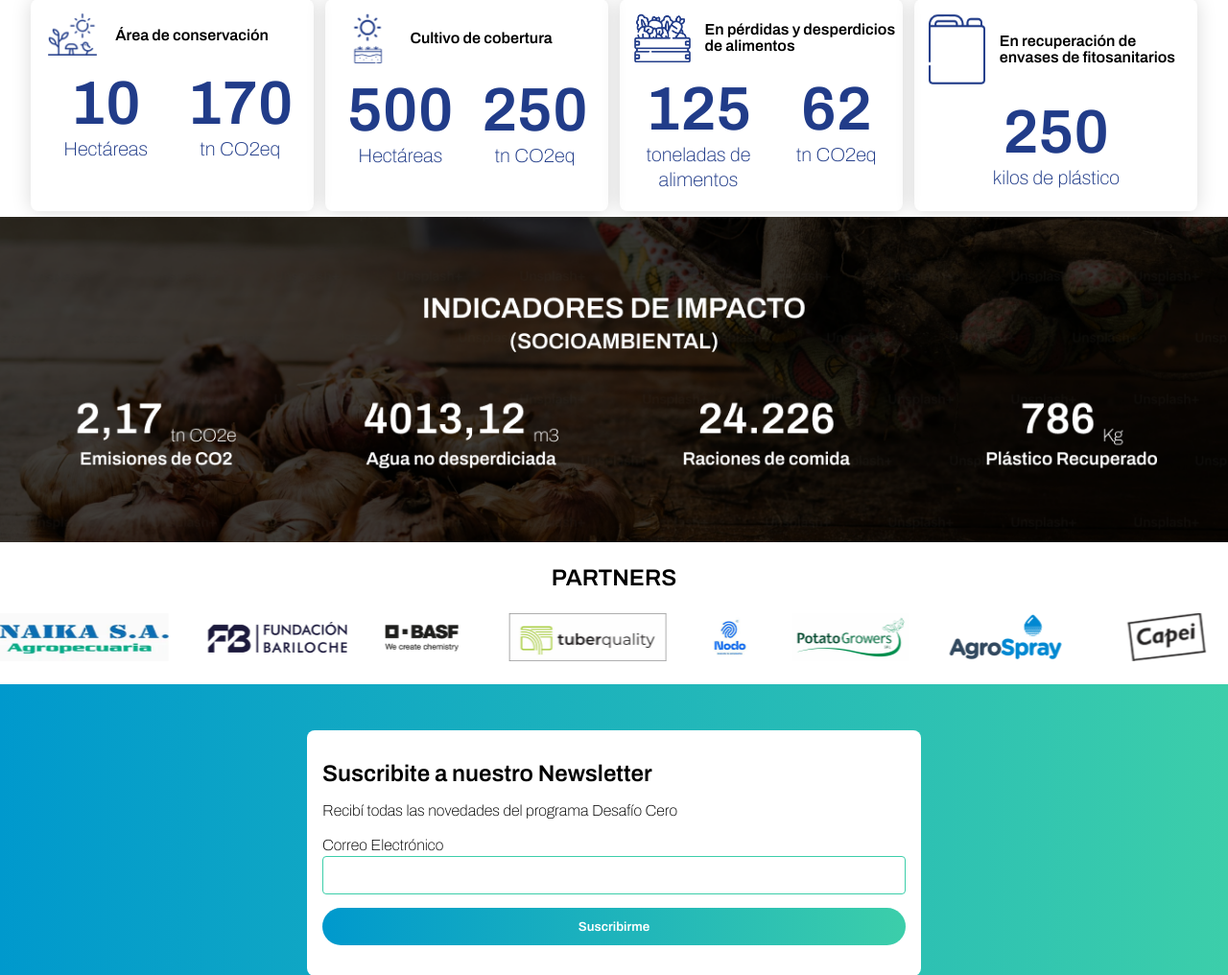
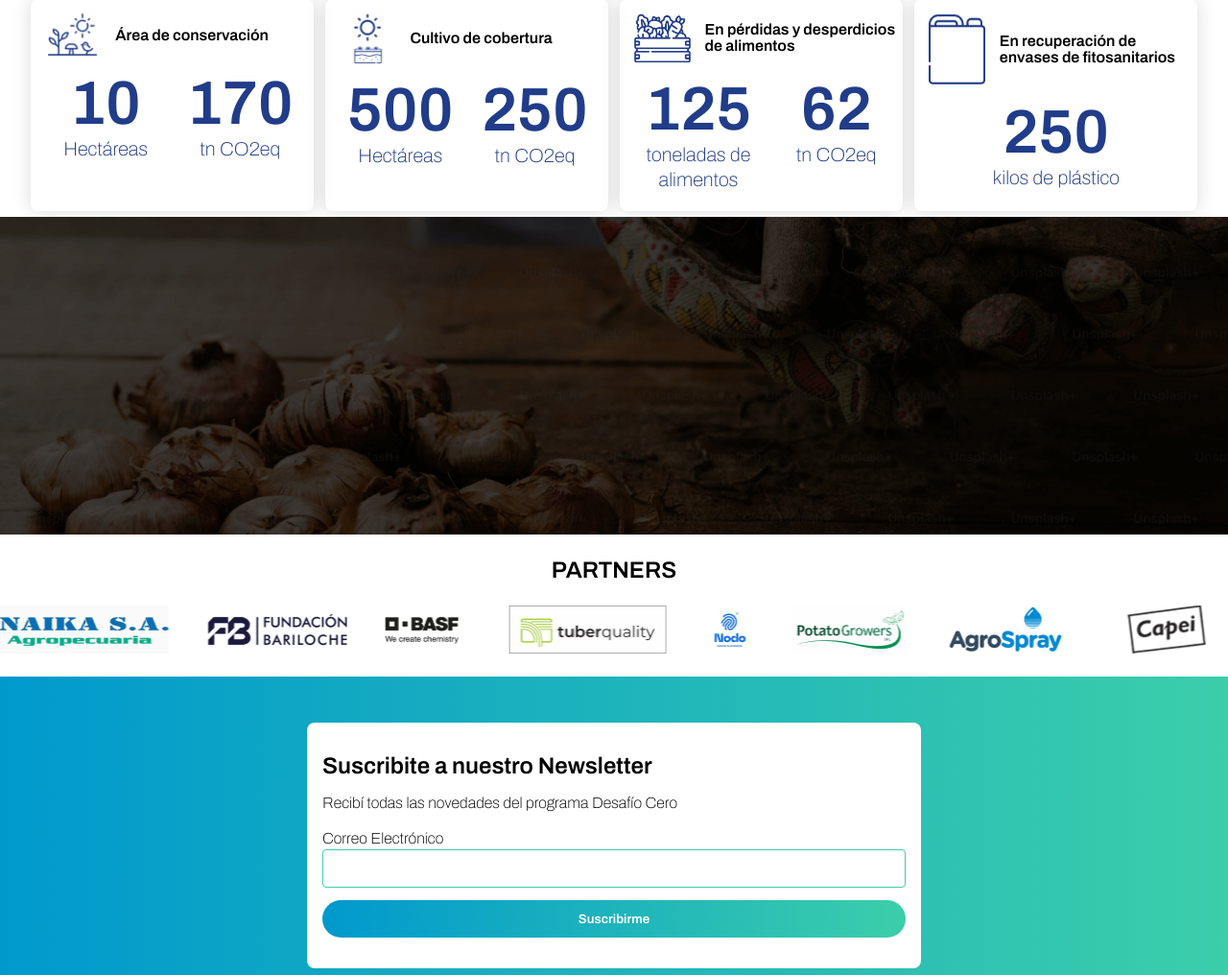
Before and after one commit to catalin-munteanu/edra, a PHP site: page / in a window 1280 px wide. Shown: the part 3286-4302 px from the top of the page at 96% size. Run offline with PHP 8.4, Linux system fonts and the light colour scheme; style sheets or scripts are compiled from the project's sources.

Commit message:
modified background images at indicadores-impacto section

```diff
--- a/index.php
+++ b/index.php
@@ -268,10 +268,12 @@
         </section>
 
         <section class="indicadores-impacto">
-            <picture>
-                <source media="(min-width:768px)" srcset="img/desktop/indicadores-impacto-desktop.png">
-                <img id="presentacion-mobile" src="img/mobile/indicadores-impacto-mobile.png">
-            </picture>
+            <article class="indicadores">
+                <picture>
+                    <source media="(min-width:768px)" srcset="img/desktop/indicadores-impacto-desktop.webp">
+                    <img id="presentacion-mobile" src="img/mobile/indicadores-impacto-mobile.webp">
+                </picture>
+            </article>
             <article class="gallery-partners">
                 <h3>PARTNERS</h3>
                 <article class="gallery-container">
--- a/scss/indicadores-impacto.scss
+++ b/scss/indicadores-impacto.scss
@@ -1,8 +1,13 @@
 section.indicadores-impacto {
-    img {
-        width: 100vw;
-        max-width: 100vw;
-        display: block;
+
+    article.indicadores {
+        background-image: url(img/mobile/indicadores-impacto-mobile.webp);
+
+        img {
+            width: 100vw;
+            max-width: 100vw;
+            display: block;
+        }
     }
 
     article.gallery-partners {
```
Also changed, not shown: img/desktop/indicadores-impacto-desktop.webp (added), img/mobile/indicadores-impacto-mobile.webp (added).
